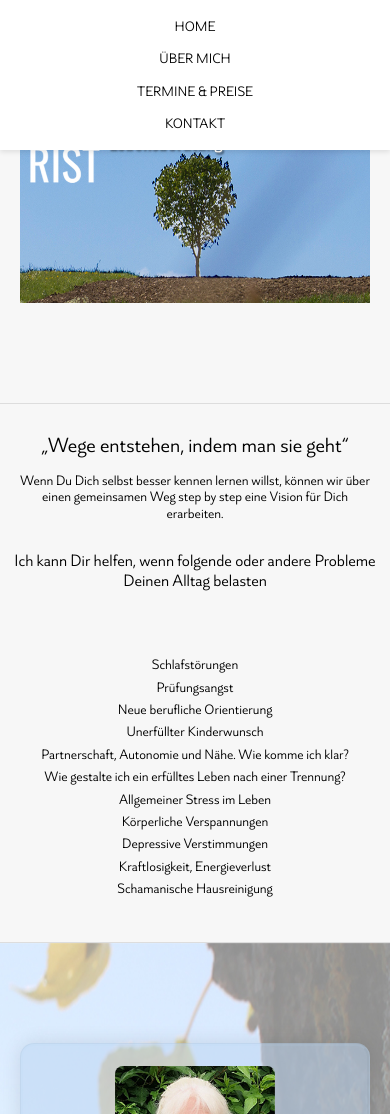
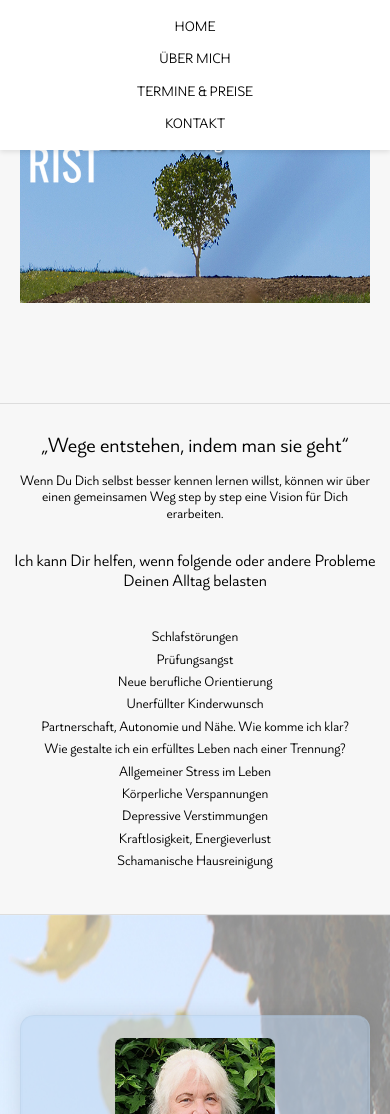
Before and after one commit to Tizy275/ritahp, a React (Vite) app: page / in a window 390 px wide. Shown: the top 1114 px of the page. Built offline with nearby package versions, Linux system fonts and the light colour scheme.

Commit message:
fixed responsive

```diff
--- a/src/pages/Home.css
+++ b/src/pages/Home.css
@@ -346,7 +346,7 @@ section:not(#home) {
   }
 
 .problem-list {
-  margin-top: 2rem;
+  margin-top: 0rem;
   width: 100%;
 }
 
```
